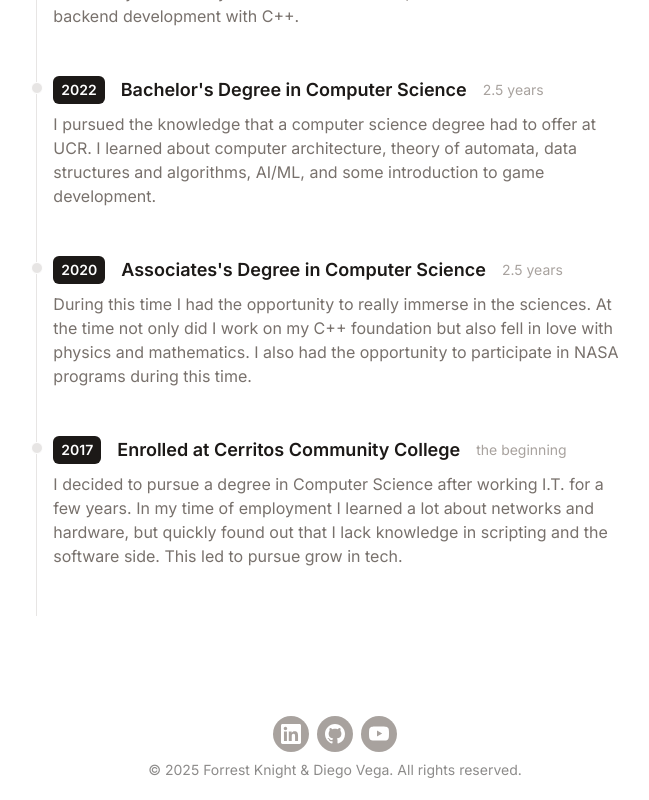
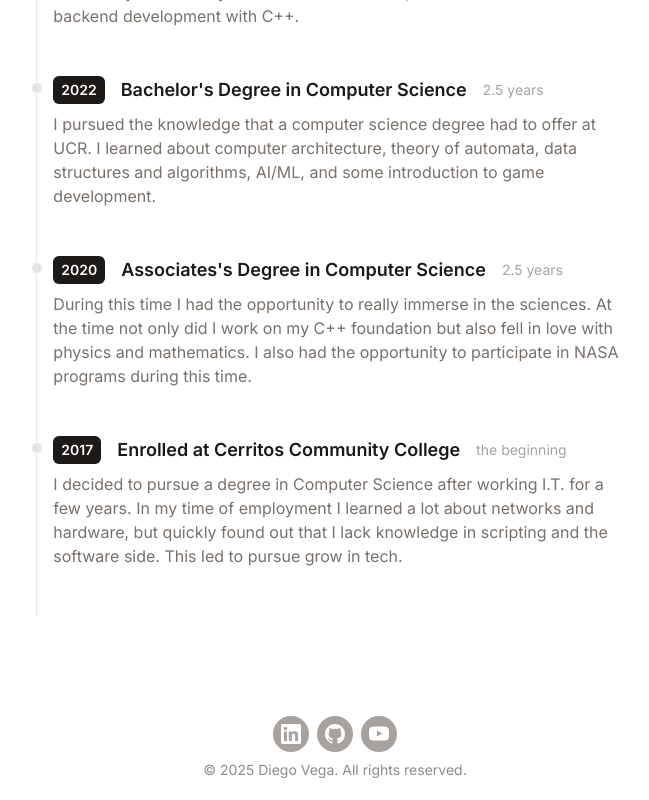
Before and after one commit to Dvega0xE/portfolio-website, a React (Vite) app: page / in a window 1280 px wide. Shown: the part 1537-2337 px from the top of the page, without its empty margins (305-954 px from the left). Built offline with nearby package versions, Linux system fonts and the light colour scheme.

Commit message:
Update Footer.jsx

```diff
--- a/src/components/Footer.jsx
+++ b/src/components/Footer.jsx
@@ -57,7 +57,7 @@ function Footer(){
 					</div>
 				</div>
 			<p className="text-sm mt-2  opacity-50">
-				&copy; {new Date().getFullYear()} Forrest Knight & Diego Vega. All rights reserved.
+				&copy; {new Date().getFullYear()} Diego Vega. All rights reserved.
 			</p>
 		</div>
 	);
```
